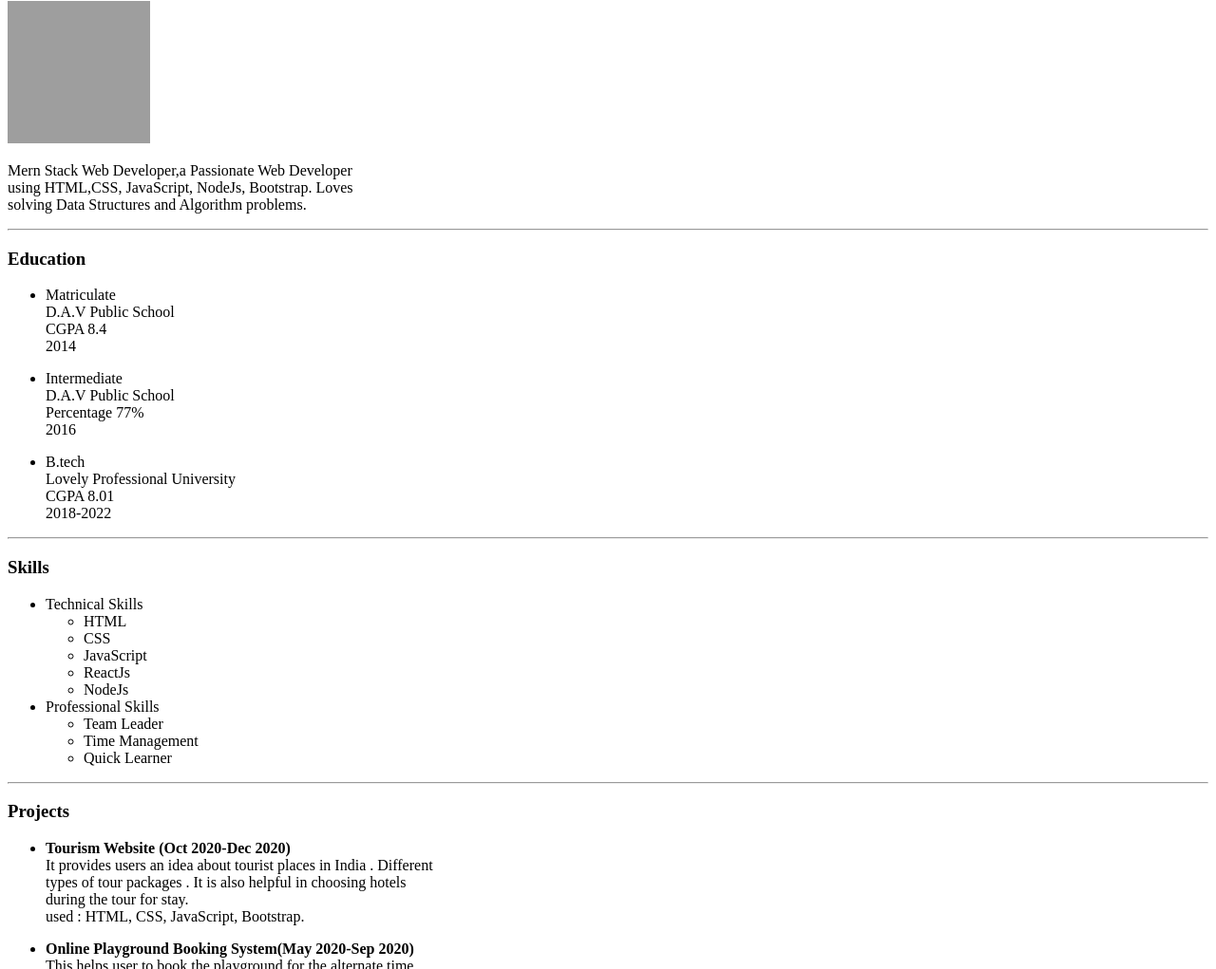
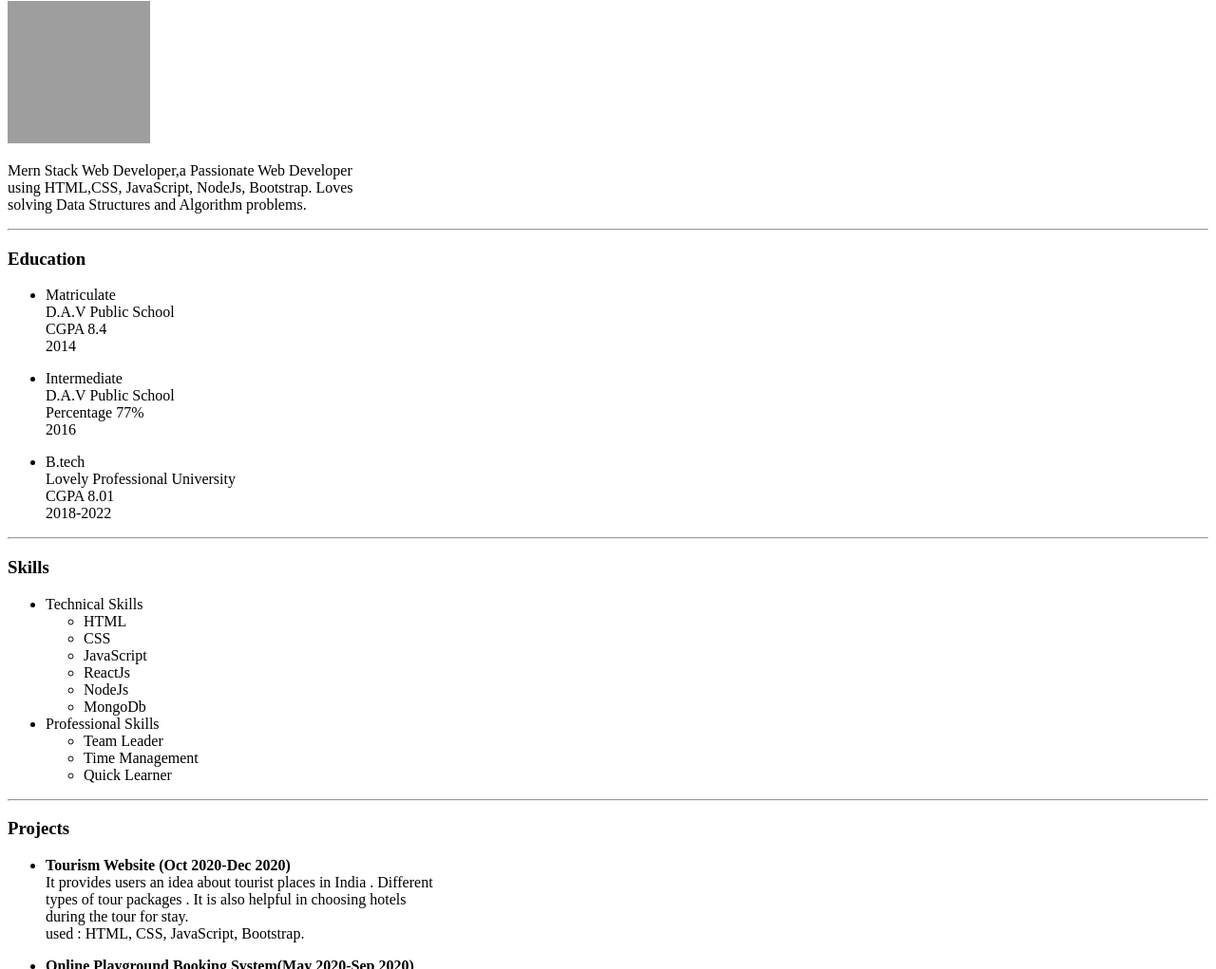
Before and after one commit to Bijendrakr8239/Portfolio, a plain HTML site: page index.html in a window 1280 px wide. Shown: the part 79-1100 px from the top of the page at 95% size. Drawn offline with Linux system fonts and the light colour scheme; grey boxes are pictures that could not be loaded.

Commit message:
Third Commit

```diff
--- a/index.html
+++ b/index.html
@@ -25,6 +25,7 @@
                 <li>JavaScript</li>
                 <li>ReactJs</li>
                 <li>NodeJs</li>
+                <li>MongoDb</li>
             </ul>
         <li>Professional Skills</li>
             <ul>
```
Also changed, not shown: 1 other file.
